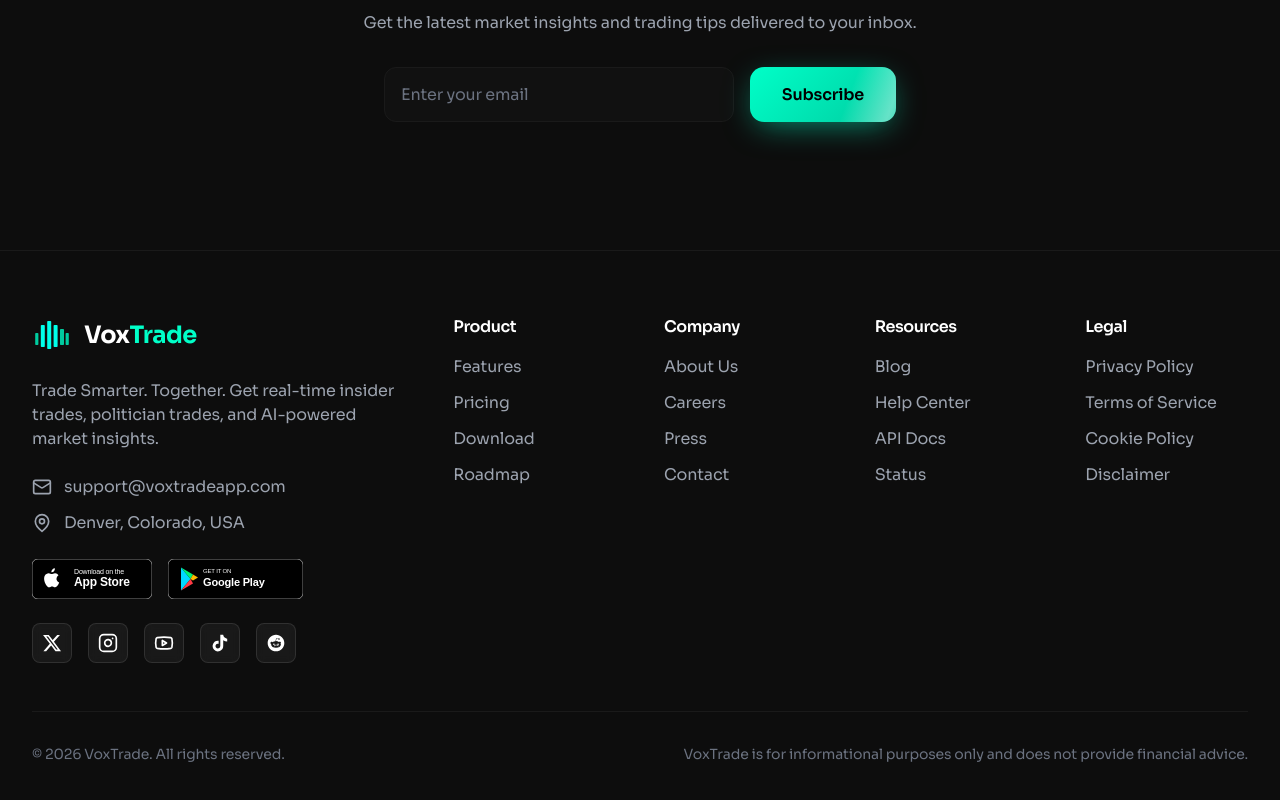
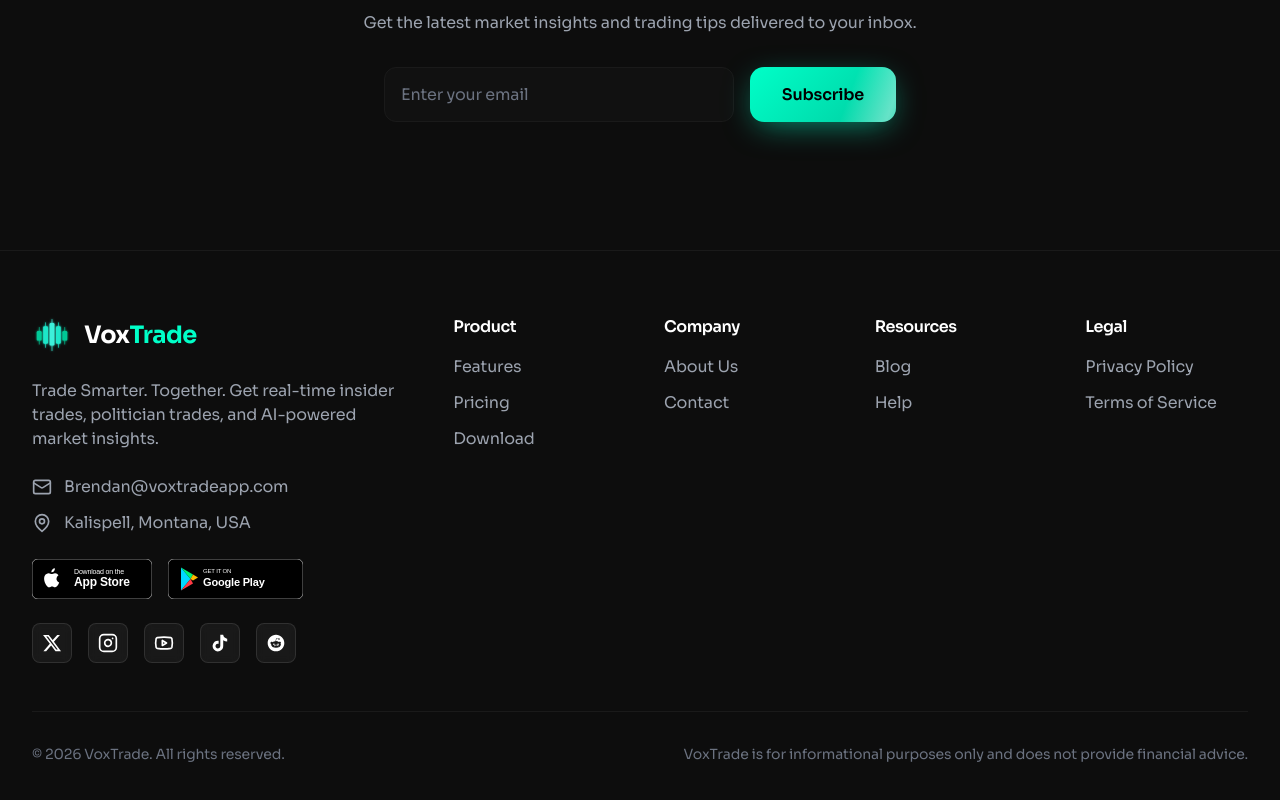
Before and after one commit to Hassan663/voxtrade_Website, a Next.js app in the folder frontend/: page /blog in a window 1280 px wide. Shown: the part 2454-3254 px from the top of the page. Built offline with nearby package versions, Linux system fonts and the light colour scheme.

Commit message:
Swap Hero/Footer to new candlestick logo; update footer links, email, location

```diff
--- a/frontend/src/components/Footer.tsx
+++ b/frontend/src/components/Footer.tsx
@@ -29,25 +29,18 @@ const Footer = () => {
       { name: 'Features', href: '#features' },
       { name: 'Pricing', href: '#pricing' },
       { name: 'Download', href: '#download' },
-      { name: 'Roadmap', href: '#' },
     ],
     company: [
-      { name: 'About Us', href: '#' },
-      { name: 'Careers', href: '#' },
-      { name: 'Press', href: '#' },
-      { name: 'Contact', href: '#' },
+      { name: 'About Us', href: '/about' },
+      { name: 'Contact', href: '/contact' },
     ],
     resources: [
-      { name: 'Blog', href: '#' },
-      { name: 'Help Center', href: '#' },
-      { name: 'API Docs', href: '#' },
-      { name: 'Status', href: '#' },
+      { name: 'Blog', href: '/blog' },
+      { name: 'Help', href: '/help' },
     ],
     legal: [
-      { name: 'Privacy Policy', href: '#' },
-      { name: 'Terms of Service', href: '#' },
-      { name: 'Cookie Policy', href: '#' },
-      { name: 'Disclaimer', href: '#' },
+      { name: 'Privacy Policy', href: '/privacy' },
+      { name: 'Terms of Service', href: '/terms' },
     ],
   }
 
@@ -67,13 +60,28 @@ const Footer = () => {
           <div className="col-span-2 md:col-span-3 lg:col-span-2 flex flex-col items-center md:items-start">
             <Link href="/" className="flex items-center gap-3 mb-6">
               <div className="w-10 h-10 flex items-center justify-center">
-                <svg width="40" height="40" viewBox="0 0 100 100" fill="none">
-                  <rect x="8" y="45" width="8" height="30" rx="2" fill="#00CB9F"/>
-                  <rect x="22" y="25" width="10" height="55" rx="2" fill="#00FFEA"/>
-                  <rect x="38" y="15" width="10" height="70" rx="2" fill="#00FFEA"/>
-                  <rect x="54" y="25" width="10" height="55" rx="2" fill="#00FFEA"/>
-                  <rect x="70" y="35" width="10" height="40" rx="2" fill="#00CB9F"/>
-                  <rect x="84" y="45" width="8" height="30" rx="2" fill="#00CB9F"/>
+                <svg width="40" height="40" viewBox="0 0 100 100" fill="none" xmlns="http://www.w3.org/2000/svg">
+                  <defs>
+                    <filter id="footerLogoGlow" x="-40%" y="-40%" width="180%" height="180%">
+                      <feGaussianBlur stdDeviation="2.2" result="blur" />
+                      <feMerge>
+                        <feMergeNode in="blur" />
+                        <feMergeNode in="SourceGraphic" />
+                      </feMerge>
+                    </filter>
+                  </defs>
+                  <g filter="url(#footerLogoGlow)">
+                    <rect x="17.2" y="30" width="1.6" height="44" rx="0.8" fill="#00C896" />
+                    <rect x="33.2" y="18" width="1.6" height="64" rx="0.8" fill="#1CE7C9" />
+                    <rect x="49.2" y="10" width="1.6" height="80" rx="0.8" fill="#3DF0DA" />
+                    <rect x="65.2" y="18" width="1.6" height="64" rx="0.8" fill="#1CE7C9" />
+                    <rect x="81.2" y="30" width="1.6" height="44" rx="0.8" fill="#00C896" />
+                    <rect x="12" y="40" width="12" height="24" rx="3" fill="#00C896" />
+                    <rect x="28" y="28" width="12" height="44" rx="3" fill="#1CE7C9" />
+                    <rect x="44" y="20" width="12" height="56" rx="3" fill="#3DF0DA" />
+                    <rect x="60" y="28" width="12" height="44" rx="3" fill="#1CE7C9" />
+                    <rect x="76" y="40" width="12" height="24" rx="3" fill="#00C896" />
+                  </g>
                 </svg>
               </div>
               <span className="text-2xl font-bold tracking-tight">
@@ -86,13 +94,13 @@ const Footer = () => {
 
             {/* Contact Info */}
             <div className="space-y-3 w-full md:w-auto">
-              <a href="mailto:support@voxtradeapp.com" className="flex items-center justify-center md:justify-start gap-3 text-gray-400 hover:text-primary transition-colors text-sm sm:text-base">
+              <a href="mailto:Brendan@voxtradeapp.com" className="flex items-center justify-center md:justify-start gap-3 text-gray-400 hover:text-primary transition-colors text-sm sm:text-base">
                 <Mail className="w-5 h-5 flex-shrink-0" />
-                <span className="break-all">support@voxtradeapp.com</span>
+                <span className="break-all">Brendan@voxtradeapp.com</span>
               </a>
               <div className="flex items-center justify-center md:justify-start gap-3 text-gray-400 text-sm sm:text-base">
                 <MapPin className="w-5 h-5 flex-shrink-0" />
-                <span>Denver, Colorado, USA</span>
+                <span>Kalispell, Montana, USA</span>
               </div>
             </div>
 
--- a/frontend/src/components/Hero.tsx
+++ b/frontend/src/components/Hero.tsx
@@ -450,13 +450,28 @@ const Hero = () => {
 
                     <div className="flex items-center justify-between px-5 py-2">
                       <div className="flex items-center gap-1.5">
-                        <svg width="20" height="20" viewBox="0 0 100 100" fill="none">
-                          <rect x="8" y="45" width="8" height="30" rx="2" fill="#00CB9F" />
-                          <rect x="22" y="25" width="10" height="55" rx="2" fill="#00FFEA" />
-                          <rect x="38" y="15" width="10" height="70" rx="2" fill="#00FFEA" />
-                          <rect x="54" y="25" width="10" height="55" rx="2" fill="#00FFEA" />
-                          <rect x="70" y="35" width="10" height="40" rx="2" fill="#00CB9F" />
-                          <rect x="84" y="45" width="8" height="30" rx="2" fill="#00CB9F" />
+                        <svg width="20" height="20" viewBox="0 0 100 100" fill="none" xmlns="http://www.w3.org/2000/svg">
+                          <defs>
+                            <filter id="heroLogoGlow" x="-40%" y="-40%" width="180%" height="180%">
+                              <feGaussianBlur stdDeviation="2.2" result="blur" />
+                              <feMerge>
+                                <feMergeNode in="blur" />
+                                <feMergeNode in="SourceGraphic" />
+                              </feMerge>
+                            </filter>
+                          </defs>
+                          <g filter="url(#heroLogoGlow)">
+                            <rect x="17.2" y="30" width="1.6" height="44" rx="0.8" fill="#00C896" />
+                            <rect x="33.2" y="18" width="1.6" height="64" rx="0.8" fill="#1CE7C9" />
+                            <rect x="49.2" y="10" width="1.6" height="80" rx="0.8" fill="#3DF0DA" />
+                            <rect x="65.2" y="18" width="1.6" height="64" rx="0.8" fill="#1CE7C9" />
+                            <rect x="81.2" y="30" width="1.6" height="44" rx="0.8" fill="#00C896" />
+                            <rect x="12" y="40" width="12" height="24" rx="3" fill="#00C896" />
+                            <rect x="28" y="28" width="12" height="44" rx="3" fill="#1CE7C9" />
+                            <rect x="44" y="20" width="12" height="56" rx="3" fill="#3DF0DA" />
+                            <rect x="60" y="28" width="12" height="44" rx="3" fill="#1CE7C9" />
+                            <rect x="76" y="40" width="12" height="24" rx="3" fill="#00C896" />
+                          </g>
                         </svg>
                         <span className="text-sm font-bold tracking-tight">
                           Vox<span className="text-primary">Trade</span>
```
